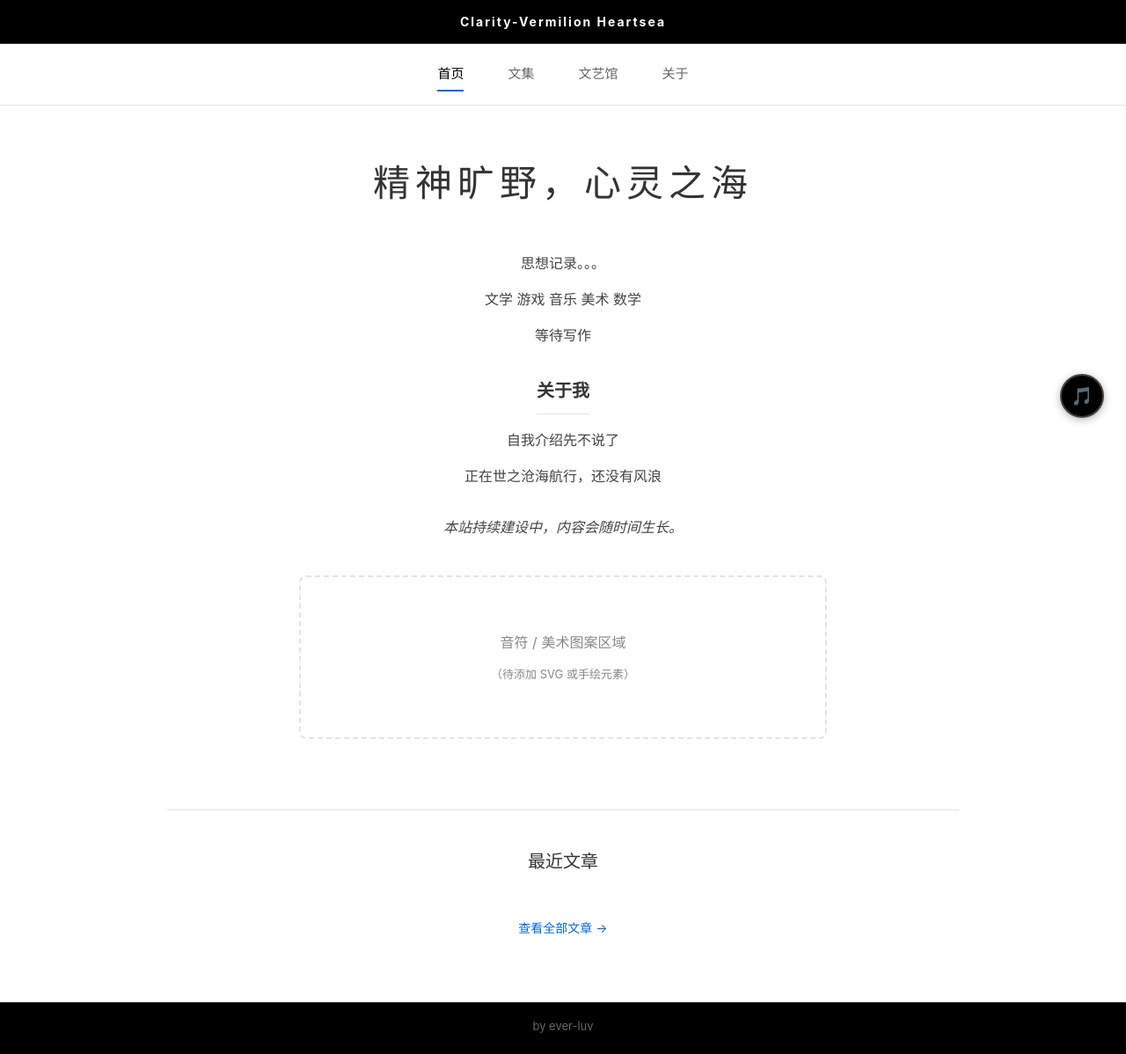
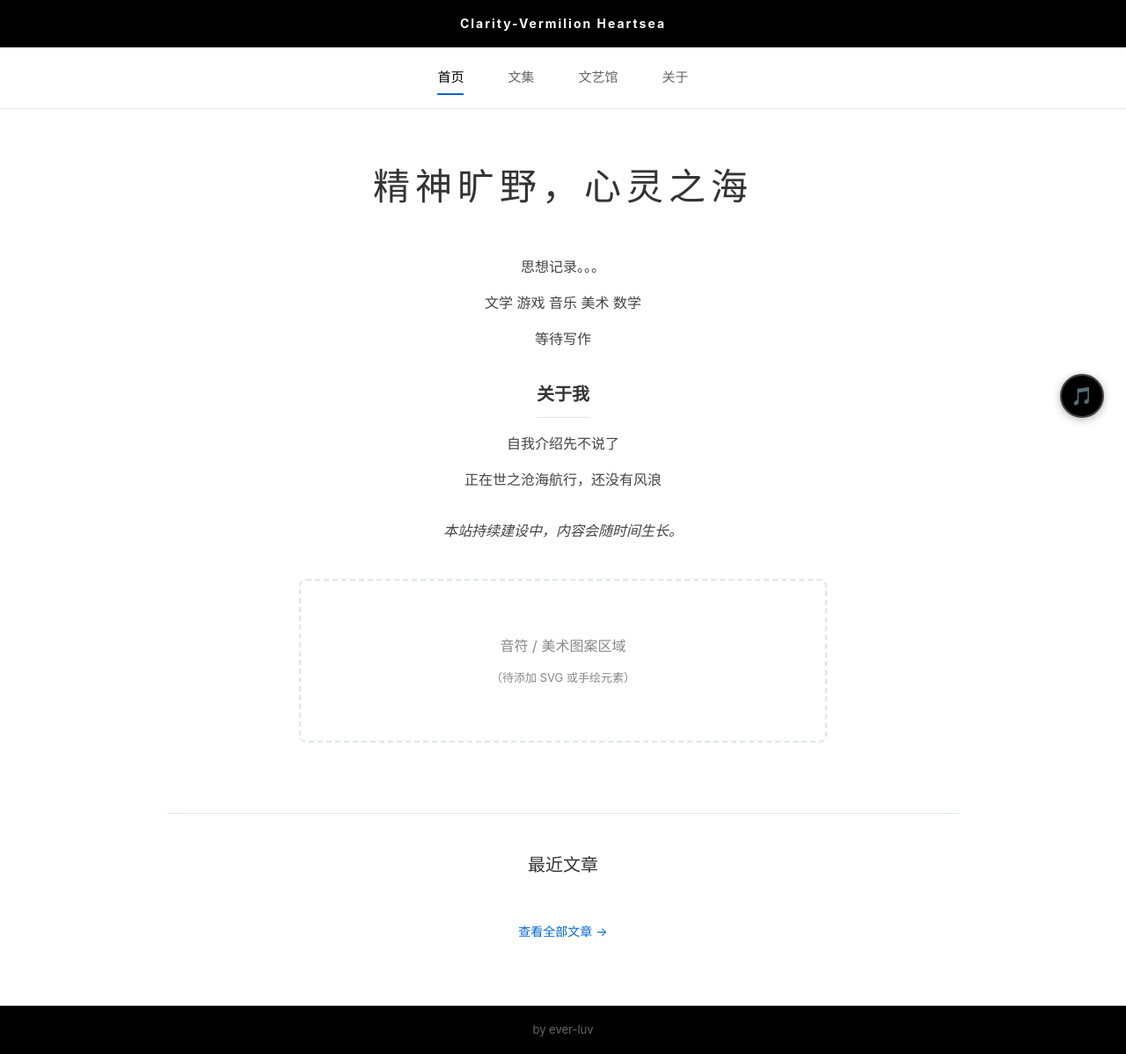
Before and after one commit to ever-luv/ever-luv.github.io, a Jekyll site: the page built from index.html, in a window 1280 px wide. Shown: the whole page at 88% size. Built offline with Jekyll 4.4.1, drawn with Linux system fonts in a browser that asks for light colours; the list of posts is cut into pages by our own code.

Commit message:
Increase padding in top-header style

```diff
--- a/assets/css/styles.css
+++ b/assets/css/styles.css
@@ -33,7 +33,7 @@ a:hover { color: #0256cc; }
     background-color: #000;
     color: #fff;
     border-bottom: 1px solid #333;
-    padding: 10px 0;
+    padding: 12px 0;
     text-align: center;
 }
 
```
